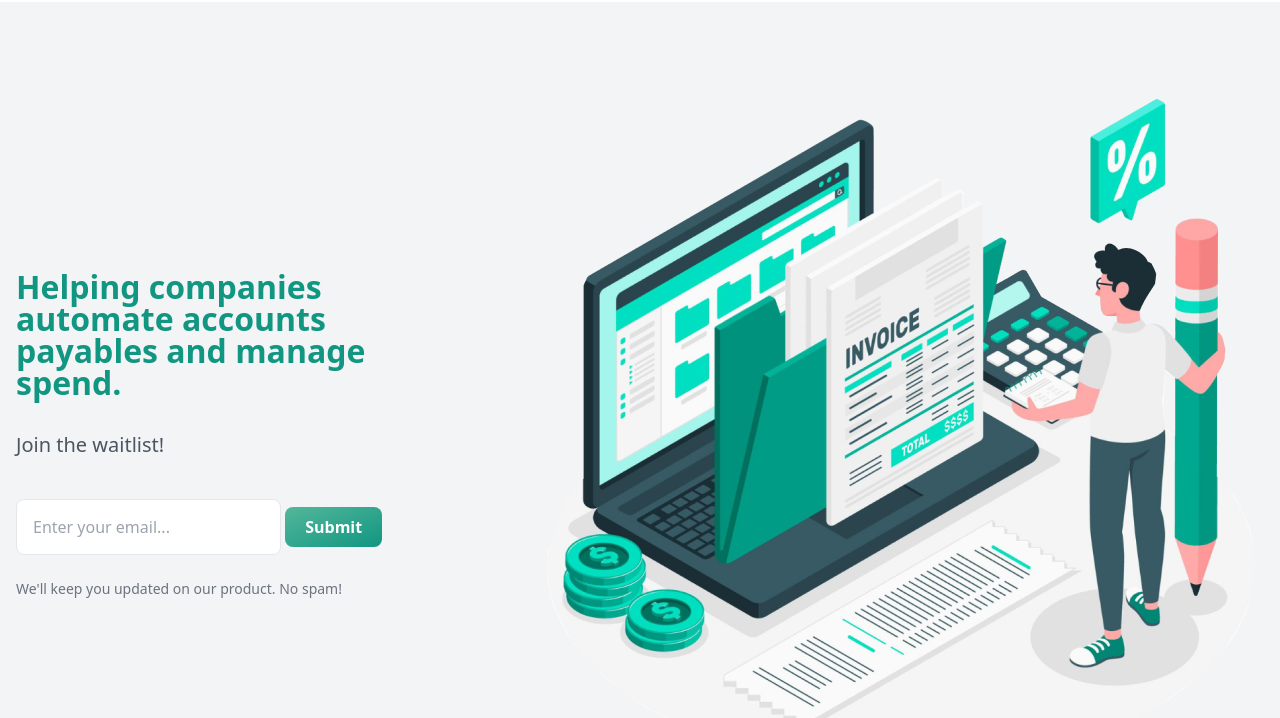
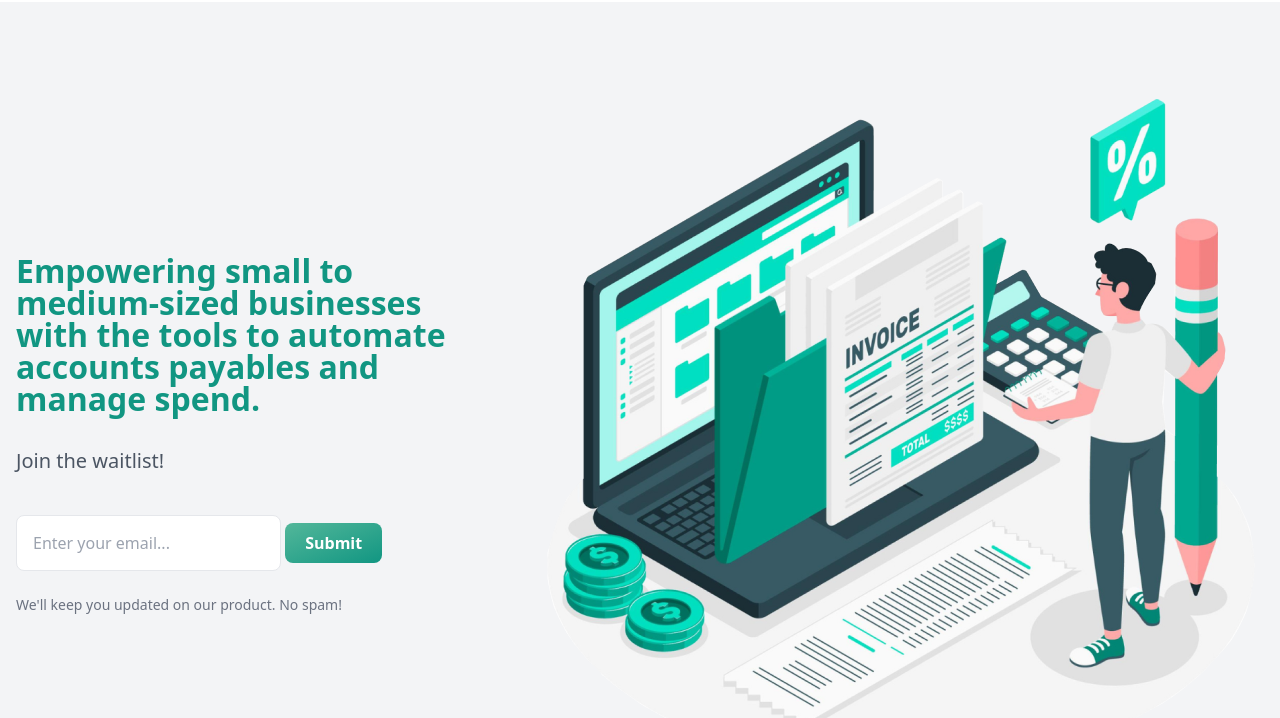
Before and after one commit to emptytank/ledgerdary, a website: page index.html in a window 1280 px wide. Shown: the part 78-796 px from the top of the page. Drawn offline with nearby package versions, Linux system fonts and the light colour scheme.

Commit message:
updated tagline

```diff
--- a/index.html
+++ b/index.html
@@ -34,7 +34,7 @@
   <div class="py-12 bg-gray-100 md:py-24">
     <div class="grid max-w-screen-xl px-6 mx-auto lg:px-8 xl:px-4 md:grid-cols-4 xl:grid-cols-5 gap-x-12 lg:gap-x-20">
       <div class="self-center order-2 col-span-2 mt-12 md:order-1 md:mt-0">
-        <h1 class="mb-2 text-3xl font-bold text-teal-800 md:text-4xl lg:text-5xl md:mb-4 lg:mb-8">Helping companies automate accounts payables and manage spend.</h1>
+        <h1 class="mb-2 text-3xl font-bold text-teal-800 md:text-4xl lg:text-5xl md:mb-4 lg:mb-8">Empowering small to medium-sized businesses with the tools to automate accounts payables and manage spend.</h1>
         <p class="mb-6 text-lg text-gray-600 xl:text-xl lg:mb-8 xl:mb-10">Join the waitlist!</p>
         <div class="flex mb-6 space-x-4">
           <form name="gform" id="gform" enctype="text/plain" action="https://docs.google.com/forms/d/e/1FAIpQLSftcN_WCGog39R1vJ417l5RrE7idt2DNKQYNCQllFhbzSrPqQ/formResponse?" target="hidden_iframe" onsubmit="submitted=true;">
```
